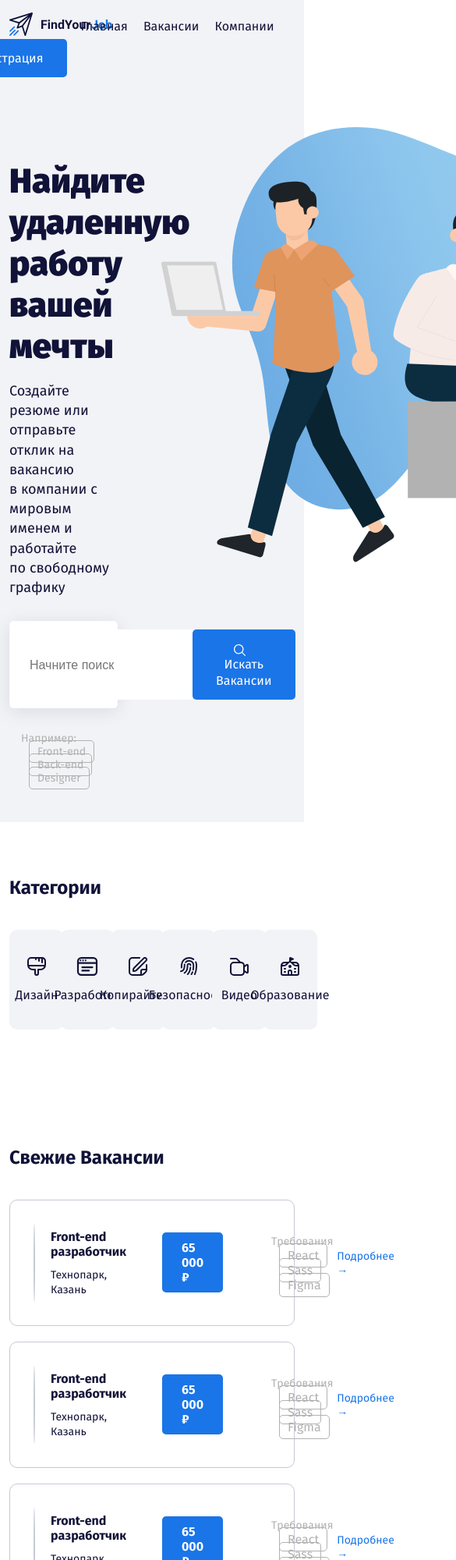
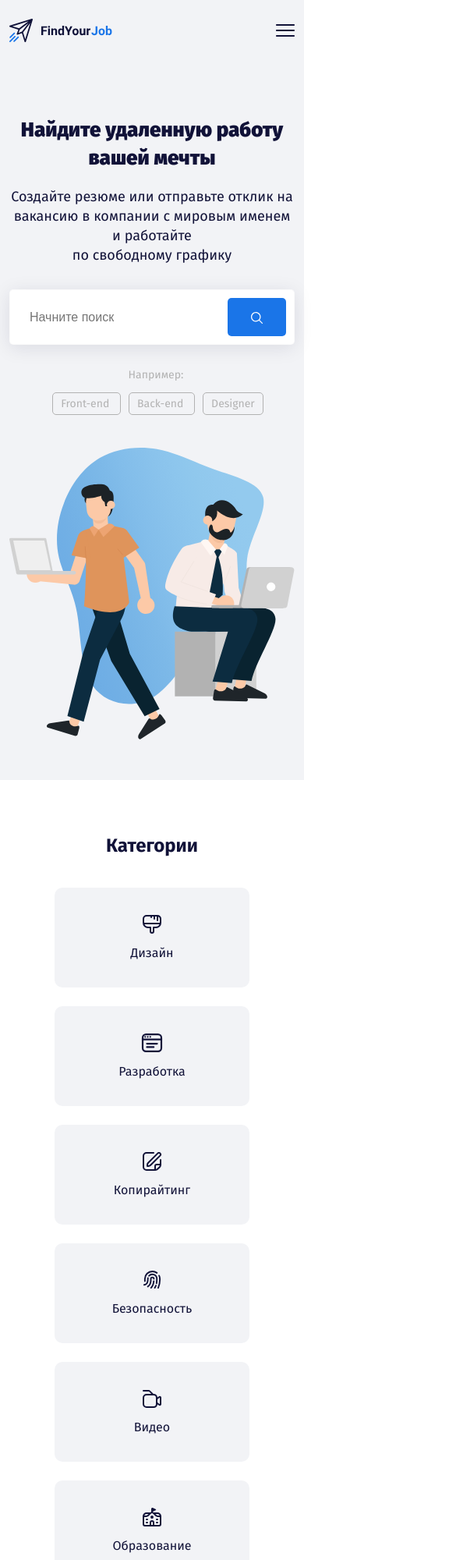
Before and after one commit to MishaPopov2k1/Ljs, a plain HTML site: page index.html in a window 390 px wide. Shown: the top 2000 px of the page at 78% size, 585 px wide, since content can reach past the window. Drawn offline with Linux system fonts and the light colour scheme.

Commit message:
Add files via upload

```diff
--- a/css/style.css
+++ b/css/style.css
@@ -13,6 +13,10 @@ body{
 
 button{
     font-family: 'Fira Sans', sans-serif;
+}
+
+img{
+    max-width: 100%;
 }
 
 .header{
@@ -58,11 +62,11 @@ button{
 
 .button-icon{
     vertical-align: middle;
-    margin-right: 10px;
 }
 
 .button-text{
     vertical-align: middle;
+    margin-left: 10px;
 }
 
 .hero-title{
@@ -204,6 +208,7 @@ button{
     line-height: 19px;
     padding: 10px 25px;
     margin-left: 46px;
+    margin-right: 62px;
 }
 
 .more{
@@ -213,10 +218,6 @@ button{
     line-height: 17px;
     margin-left: auto;
     margin-right: 25px;
-}
-
-.offer__tags-groups{
-    margin-left: 62px;
 }
 
 .button-more {
@@ -306,3 +307,89 @@ button{
 .row{
     margin-top: 70px;
 }
+
+@media (max-width: 1200px) {
+    .offer-salary{
+        margin-left: 30px;
+        margin-right: 30px;
+    }
+    .more{
+        margin-right: 0;
+    }
+
+}
+
+@media (max-width: 992px){
+    .more{
+        margin-right: auto;
+        margin-left: auto;
+    }
+
+    .offer-title{
+        text-align: center;
+        margin-left: 0;
+    }
+    .tag{
+        margin-left: 5px;
+        margin-right: 5px;
+    }
+    .navbar{
+        position: fixed;
+        left: 0;
+        right: 0;
+        width: 100%;
+        height: 100%;
+        background-color: #fff;
+        transform: translateX(-100%);
+        transition: transform 0.3s;
+    }
+    .is-open{
+        transform: translateX(0);
+    }
+
+    .menu-item:not(:last-child){
+        margin-right: 0;
+    }
+    .button-link{
+        margin-right: 0;
+    }
+    .close-button{
+        position: fixed;
+        top: 10px;
+        right: 10px;
+        text-decoration: none;
+        font-size: 24px;
+        text-align: right;
+        padding: 20px;
+    }
+}
+
+@media (max-width: 576px){
+    .hero{
+        text-align: center;
+    }
+
+    .hero-title{
+        font-size: 26px;
+        line-height: 1.4;
+    }
+
+    .footer{
+        text-align: center;
+    }
+
+    .card{
+        max-width: 250px;
+        margin: auto;
+    }
+
+    .section-title{
+        text-align: center;
+    }
+
+    .tags-label{
+        display: block;
+        margin-bottom: 20px;
+        text-align: center;
+    }
+}
--- a/index.html
+++ b/index.html
@@ -1,5 +1,5 @@
 <!DOCTYPE html>
-<html lang="en">
+<html lang="ru">
 
 <head>
     <meta charset="UTF-8">
@@ -16,15 +16,24 @@
 
     <header class="header pb-5">
         <div class="container">
-            <div class="row align-items-center py-3">
-                <div class="col-2">
+            <div class="d-flex pt-4 d-lg-none align-items-center justify-content-between">
+                <div class="logo-link">
+                    <img src="img/logo.svg" alt="logo: Find Your Job">
+                </div>
+                <a class="menu-button" href="#">
+                    <img class="img-menu-burger" src="img/menu-burger.svg" alt="img:menu">
+                </a>
+            </div>
+            <div class="row align-items-center py-3 navbar flex-column flex-lg-row">
+                <a class="close-button d-lg-none" href="#">&times;</a>
+                <div class="col-2 mb-5 mb-lg-0">
                     <div class="logo-link">
                         <img src="img/logo.svg" alt="logo: Find Your Job">
                     </div>
                 </div>
-                <div class="col d-flex justify-content-center">
+                <div class="col-lg d-flex justify-content-center ">
                     <nav class="nav">
-                        <ul class="menu d-flex">
+                        <ul class="menu d-flex flex-column flex-lg-row align-items-center mb-5 mb-lg-0">
                             <li class="menu-item">
                                 <a class="menu-link" href="#">Главная</a>
                             </li>
@@ -37,13 +46,14 @@
                         </ul>
                     </nav>
                 </div>
-                <div class="col-3 d-flex align-items-center justify-content-end">
+                <div
+                    class="col-lg-3 d-flex align-items-center justify-content-center  justify-content-lg-end flex-column flex-lg-row">
                     <a class="button button-link" href="#">Войти</a>
                     <a class="button button-primary" href="#">Регистрация</a>
                 </div>
             </div>
-            <div class="row pt-5">
-                <div class="col-5">
+            <div class="row pt-5 hero justify-content-center ">
+                <div class="col-xxl-5 col-lg-7 col-md-9">
                     <h1 class="hero-title">Найдите удаленную работу вашей мечты</h1>
                     <p class="hero-text">
                         Создайте резюме или отправьте отклик на вакансию
@@ -54,7 +64,7 @@
                             <input class="input" type="text" placeholder="Начните поиск">
                             <button class="button button-primary">
                                 <img class="button-icon" src="img/search-icon.svg" alt="icon:search">
-                                <span class="button-text">Искать Вакансии</span>
+                                <span class="button-text d-none d-md-inline-block">Искать Вакансии</span>
                             </button>
                         </div>
                     </form>
@@ -73,7 +83,7 @@
                         </a>
                     </div>
                 </div>
-                <div class="col-6 offset-1">
+                <div class="col-xxl-6 offset-xxl-1 col-lg-5 mt-5 mt-lg-0lg-">
                     <img class="hero-image" src="img/hero-image.svg" alt="image:people with leptops">
                 </div>
             </div>
@@ -85,7 +95,7 @@
         <div class="container">
             <h2 class="section-title">Категории</h2>
             <div class="row">
-                <div class="col-2">
+                <div class="col-lg-2 col-md-4 col-sm-6 mb-4 mb-lg-0">
                     <a class="card d-flex flex-column align-items-center" href="#">
                         <svg height="24" class="card-icon">
                             <use href="img/icons.svg#brush"></use>
@@ -95,7 +105,7 @@
                         </span>
                     </a>
                 </div>
-                <div class="col-2">
+                <div class="col-lg-2 col-md-4 col-sm-6 mb-4 mb-lg-0">
                     <a href="#" class="card d-flex flex-column align-items-center">
                         <svg height="24" class="card-icon">
                             <use href="img/icons.svg#browser"></use>
@@ -105,7 +115,7 @@
                         </span>
                     </a>
                 </div>
-                <div class="col-2">
+                <div class="col-lg-2 col-md-4 col-sm-6 mb-4 mb-lg-0">
                     <a href="#" class="card d-flex flex-column align-items-center">
                         <svg height="24" class="card-icon">
                             <use href="img/icons.svg#edit"></use>
@@ -115,7 +125,7 @@
                         </span>
                     </a>
                 </div>
-                <div class="col-2">
+                <div class="col-lg-2 col-md-4 col-sm-6 mb-4 mb-lg-0">
                     <a href="#" class="card d-flex flex-column align-items-center">
                         <svg height="24" class="card-icon">
                             <use href="img/icons.svg#fingerprint"></use>
@@ -125,7 +135,7 @@
                         </span>
                     </a>
                 </div>
-                <div class="col-2">
+                <div class="col-lg-2 col-md-4 col-sm-6 mb-4 mb-lg-0">
                     <a href="#" class="card d-flex flex-column align-items-center">
                         <svg height="24" class="card-icon">
                             <use href="img/icons.svg#camera"></use>
@@ -135,7 +145,7 @@
                         </span>
                     </a>
                 </div>
-                <div class="col-2">
+                <div class="col-lg-2 col-md-4 col-sm-6 mb-4 mb-lg-0">
                     <a href="#" class="card d-flex flex-column align-items-center">
                         <svg height="24" class="card-icon">
                             <use href="img/icons.svg#school"></use>
@@ -152,13 +162,13 @@
     <section class="section offers">
         <div class="container">
             <h2 class="section-title">Свежие Вакансии</h2>
-            <div class="offer d-flex align-items-center" style="border: 1px solid #C5C9D4;">
-                <div class="offer-image"></div>
-                <div class="offer-title">
+            <div class="offer d-flex align-items-center flex-column flex-lg-row" style="border: 1px solid #C5C9D4;">
+                <div class="offer-image mb-4 mb-lg-0"></div>
+                <div class="offer-title mb-4 mb-lg-0">
                     <h3 class="offer-heading">Front-end разработчик</h3>
                     <span class="offer-place">Технопарк, Казань</span>
                 </div>
-                <span class="offer-salary">65 000 ₽</span>
+                <span class="offer-salary mb-4 mb-lg-0">65 000 ₽</span>
                 <div class="offer__tags-groups tags-groups">
                     <span class="tags-label">
                         Требования
@@ -173,15 +183,15 @@
                         Figma
                     </a>
                 </div>
-                <a class="more" href="#"> Подробнее →</a>
+                <a class="more mt-5 mt-lg-0" href="#"> Подробнее →</a>
             </div>
-            <div class="offer d-flex align-items-center" style="border: 1px solid #C5C9D4;">
-                <div class="offer-image"></div>
-                <div class="offer-title">
+            <div class="offer d-flex align-items-center flex-column flex-lg-row" style="border: 1px solid #C5C9D4;">
+                <div class="offer-image mb-4 mb-lg-0"></div>
+                <div class="offer-title mb-4 mb-lg-0">
                     <h3 class="offer-heading">Front-end разработчик</h3>
                     <span class="offer-place">Технопарк, Казань</span>
                 </div>
-                <span class="offer-salary">65 000 ₽</span>
+                <span class="offer-salary mb-4 mb-lg-0">65 000 ₽</span>
                 <div class="offer__tags-groups tags-groups">
                     <span class="tags-label">
                         Требования
@@ -196,15 +206,15 @@
                         Figma
                     </a>
                 </div>
-                <a class="more" href="#"> Подробнее →</a>
+                <a class="more mt-5 mt-lg-0" href="#"> Подробнее →</a>
             </div>
-            <div class="offer d-flex align-items-center" style="border: 1px solid #C5C9D4;">
-                <div class="offer-image"></div>
-                <div class="offer-title">
+            <div class="offer d-flex align-items-center flex-column flex-lg-row" style="border: 1px solid #C5C9D4;">
+                <div class="offer-image mb-4 mb-lg-0"></div>
+                <div class="offer-title mb-4 mb-lg-0">
                     <h3 class="offer-heading">Front-end разработчик</h3>
                     <span class="offer-place">Технопарк, Казань</span>
                 </div>
-                <span class="offer-salary">65 000 ₽</span>
+                <span class="offer-salary mb-4 mb-lg-0">65 000 ₽</span>
                 <div class="offer__tags-groups tags-groups">
                     <span class="tags-label">
                         Требования
@@ -219,15 +229,15 @@
                         Figma
                     </a>
                 </div>
-                <a class="more" href="#"> Подробнее →</a>
+                <a class="more mt-5 mt-lg-0" href="#"> Подробнее →</a>
             </div>
-            <div class="offer d-flex align-items-center" style="border: 1px solid #C5C9D4;">
-                <div class="offer-image"></div>
-                <div class="offer-title">
+            <div class="offer d-flex align-items-center flex-column flex-lg-row" style="border: 1px solid #C5C9D4;">
+                <div class="offer-image mb-4 mb-lg-0"></div>
+                <div class="offer-title mb-4 mb-lg-0">
                     <h3 class="offer-heading">Front-end разработчик</h3>
                     <span class="offer-place">Технопарк, Казань</span>
                 </div>
-                <span class="offer-salary">65 000 ₽</span>
+                <span class="offer-salary mb-4 mb-lg-0">65 000 ₽</span>
                 <div class="offer__tags-groups tags-groups">
                     <span class="tags-label">
                         Требования
@@ -242,7 +252,7 @@
                         Figma
                     </a>
                 </div>
-                <a class="more" href="#"> Подробнее →</a>
+                <a class="more mt-5 mt-lg-0" href="#"> Подробнее →</a>
             </div>
             <a class="button-more" href="#">
                 Больше вакансий
@@ -264,7 +274,8 @@
                         <input class="subcribe-input-mail input" type="text" placeholder="E-mail">
                         <button class="button button-primary">
                             <img class="subcribe-img" src="img/subcribe-img.svg" alt="img: letter">
-                            <span class="button-text">Подписаться</span>
+                            <span
+                                class="button-text d-none d-md-inline-blocklg- col-sm-6 mb-5 mb-lg-0 col-7 mx-auto">Подписаться</span>
                         </button>
                     </div>
                 </div>
@@ -275,7 +286,7 @@
     <footer class="footer">
         <div class="container">
             <div class="row">
-                <div class="col-3">
+                <div class="col-lg-3 col-sm-6 mb-5 mb-lg-0 col-7 mx-auto">
                     <div class="footer-logo-link">
                         <img class="footer-image" src="img/logo.svg" alt="logo: Find Your Job">
                     </div>
@@ -284,7 +295,7 @@
                     </p>
                     <span class="footer-copyright">© 2021</span>
                 </div>
-                <div class="col-3">
+                <div class="col-lg-3 col-sm-6 mb-5 mb-lg-0 col-7 mx-auto">
                     <h3 class="footer-title">Свяжитесь с нами</h3>
                     <ul class="footer-list">
                         <li class="footer-list-item">
@@ -299,7 +310,7 @@
                         </li>
                     </ul>
                 </div>
-                <div class="col-3">
+                <div class="col-lg-3 col-sm-6 mb-5 mb-lg-0 col-7 mx-auto">
                     <h3 class="footer-title">Информация</h3>
                     <ul class="footer-list">
                         <li class="footer-list-item">
@@ -313,7 +324,7 @@
                         </li>
                     </ul>
                 </div>
-                <div class="col-3">
+                <div class="col-lg-3 col-sm-6 mb-5 mb-lg-0 col-7 mx-auto">
                     <h3 class="footer-title">Навигация по сайту</h3>
                     <ul class="footer-list">
                         <li class="footer-list-item">
@@ -330,7 +341,7 @@
             </div>
         </div>
     </footer>
-
+    <script src="js/main.js"></script>
 </body>
 
 </html>
```
Also changed, not shown: js/main.js (added, +11 -0 lines), img/menu-burger.svg (added).
